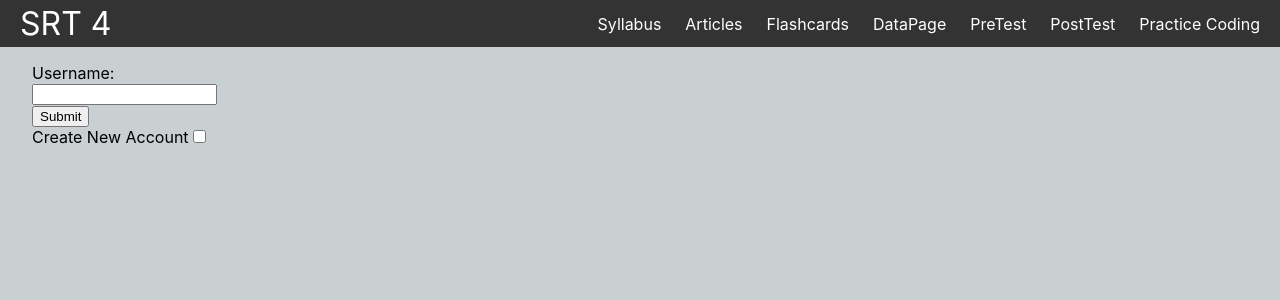
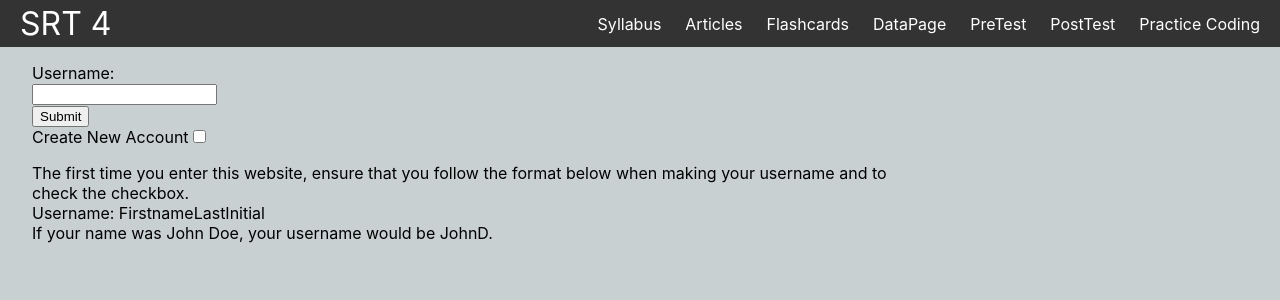
Before and after one commit to MD5595/SrtFlaskWebsite, a React (Create React App) app in the folder my-app/: page / in a window 1280 px wide. Shown: the top 300 px of the page. Built offline with nearby package versions, Linux system fonts and the light colour scheme.

Commit message:
Signin page

```diff
--- a/my-app/src/pages/LandingPage.js
+++ b/my-app/src/pages/LandingPage.js
@@ -45,6 +45,12 @@ function LandingPage() {
             </form>
             <label htmlFor="checkAcc">Create New Account</label>
             <input type="checkbox" id="checkAcc" name="checkAcc" value="False" onChange={CheckboxChange}/>
+            <p>
+                The first time you enter this website, ensure that you follow the format below when making your username and to check the checkbox.<br/>
+                Username: FirstnameLastInitial<br/>
+                If your name was John Doe, your username would be JohnD.<br/>
+
+            </p>
         </div>
     );
 }
```
